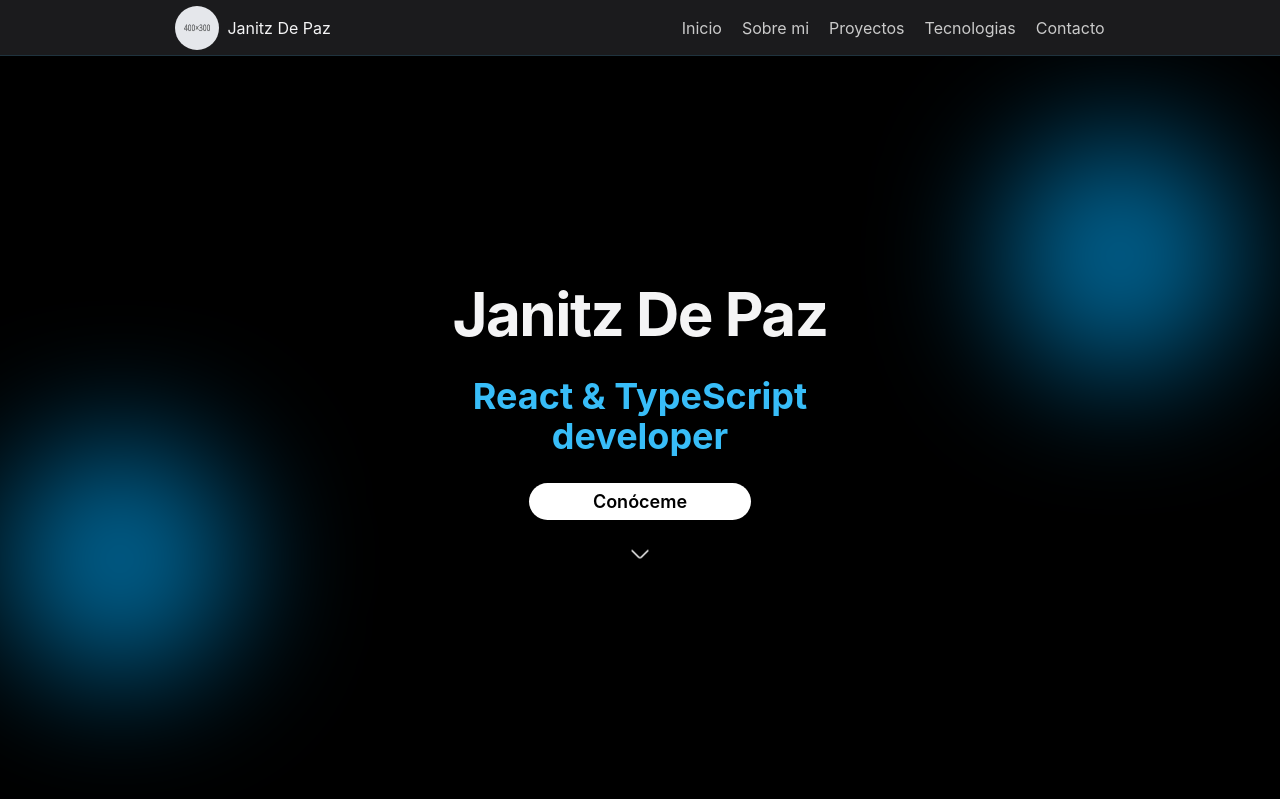
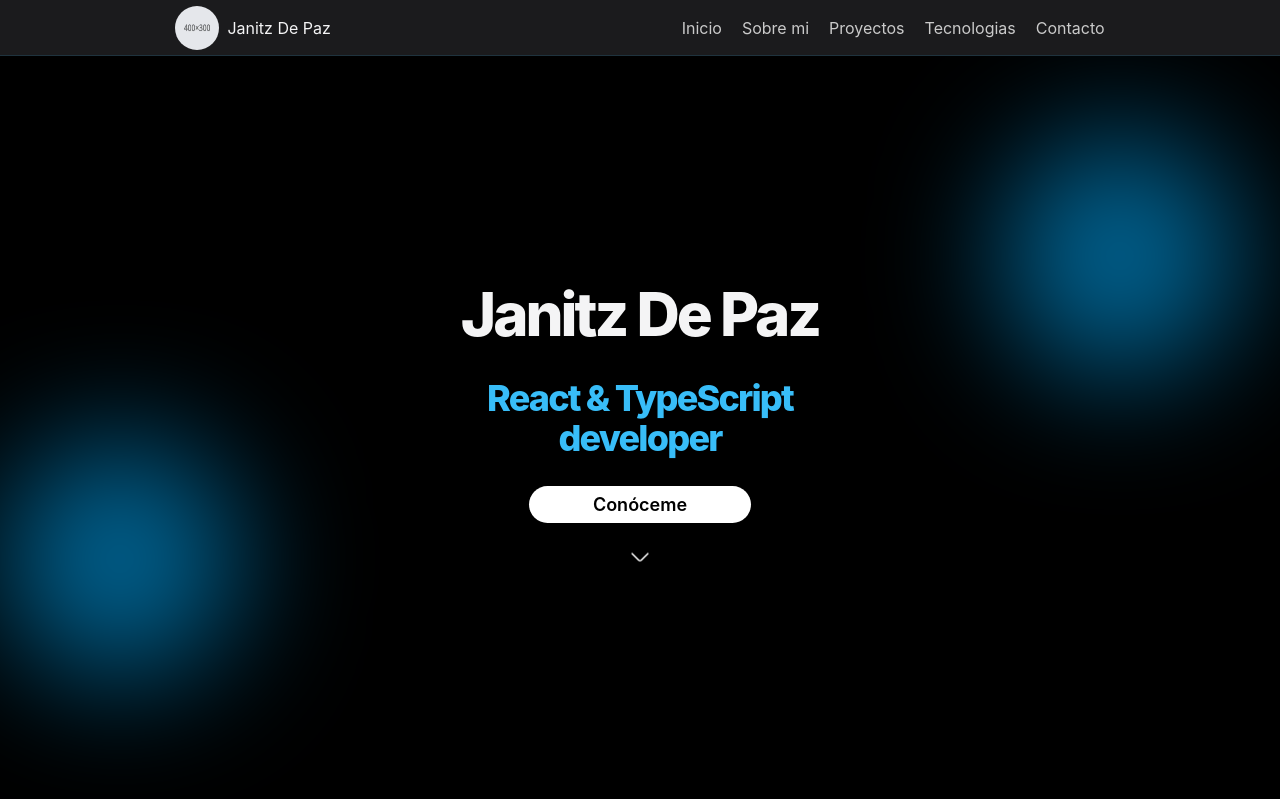
Before and after one commit to JanitzDePaz/janitz-de-paz-portfolio, a React (Vite) app: page / in a window 1280 px wide. Shown: the top 800 px of the page. Built offline with nearby package versions, Linux system fonts and the light colour scheme.

Commit message:
feat: update font styles and improve body styling in CSS

```diff
--- a/src/index.css
+++ b/src/index.css
@@ -1,4 +1,3 @@
-@import url("https://fonts.googleapis.com/css2?family=Montserrat:ital,wght@0,100..900;1,100..900&family=Roboto:ital,wght@0,100..900;1,100..900&display=swap");
 @import "tailwindcss";
 
 :root {
@@ -11,12 +10,14 @@
 
   --header-bg: rgb(27, 27, 29);
   --header-height: 7vh;
-  color: #f4f4f5;
-
-  --font-titles: "Montserrat", sans-serif;
-  --font-body: "Roboto", sans-serif;
 }
 
+body {
+  color: #f4f4f5;
+  font-family: "Geist Sans", "Inter", "ui-sans-serif", "system-ui";
+  -webkit-font-smoothing: antialiased;
+  -moz-osx-font-smoothing: grayscale;
+}
 section {
   min-height: calc(100vh - var(--header-height));
   display: flex;
@@ -26,14 +27,14 @@ section {
   border-bottom: 1px solid white;
 }
 
-.title {
-  font-family: (var(--font-titles));
-  font-weight: 700;
+.title,
+.subtitle {
+  font-weight: 800;
+  letter-spacing: -0.05em;
+  line-height: 1.1;
 }
-
-.subtitle {
-  font-family: (var(--font-body));
-  font-weight: 700;
+p {
+  letter-spacing: -0.01em;
 }
 
 .aboutMeBg {
```
